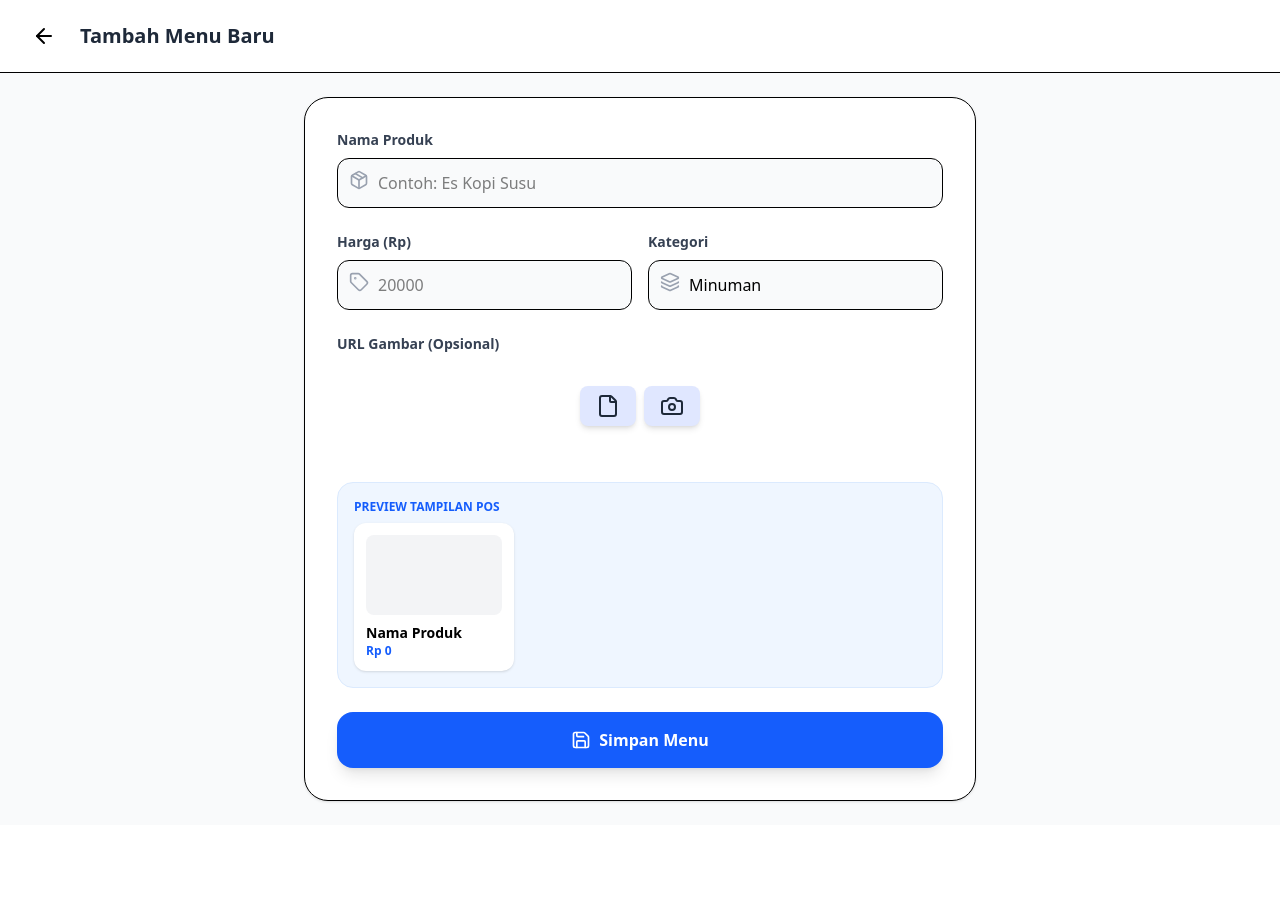
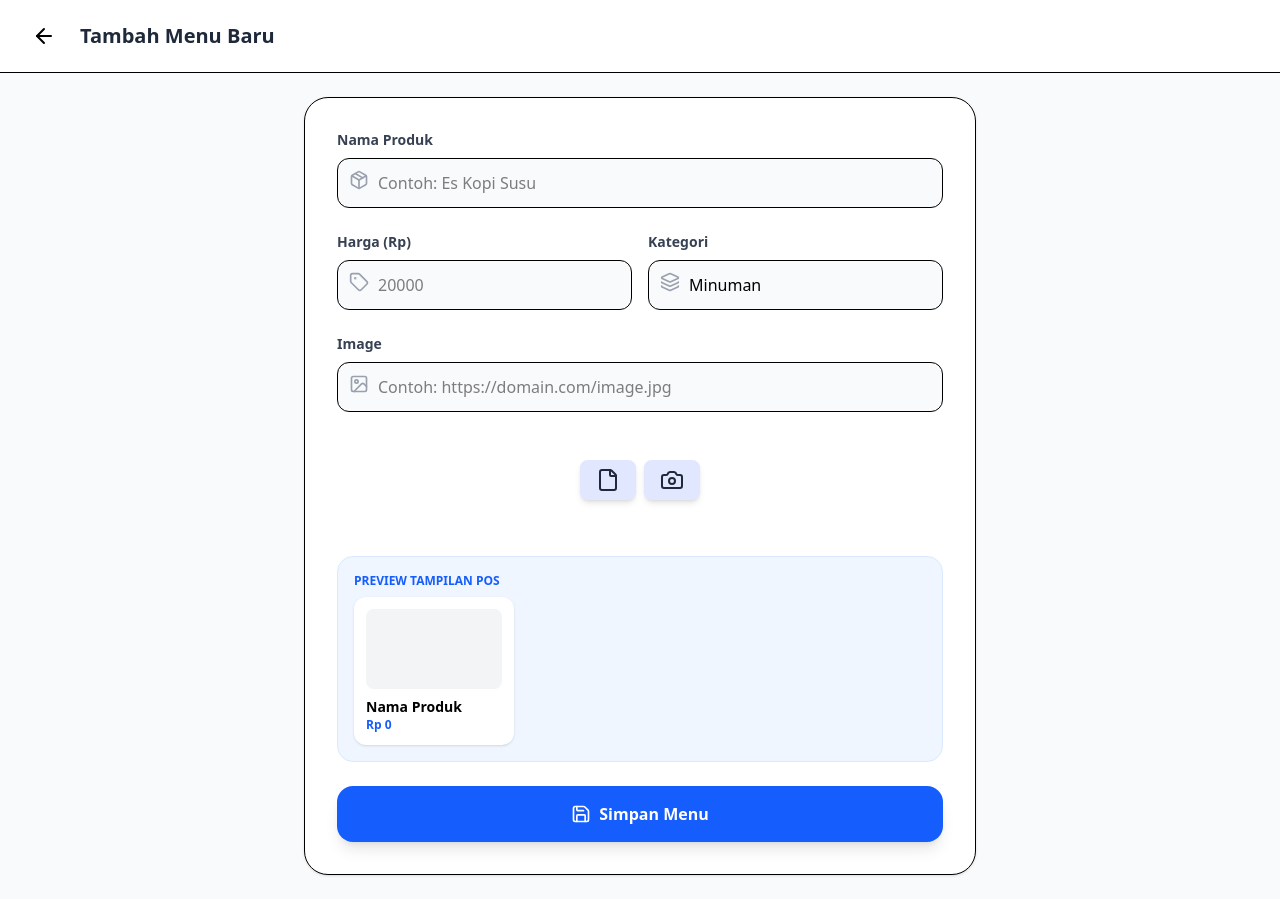
Before and after one commit to koenarief/pos-fnb-app, a React (Vite) app: page /menu/add in a window 1280 px wide. Before the commit the page ends 825 px from the top, so only its background shows below. Built offline with nearby package versions, Linux system fonts and the light colour scheme; no server answers; sample sign-in values are in the browser's storage.

Commit message:
navigasi

```diff
--- a/src/pages/AddMenu.jsx
+++ b/src/pages/AddMenu.jsx
@@ -30,8 +30,14 @@ const AddMenu = () => {
     try {
       await addProduct(claims?.merchantId, userId, formData);
       toast("Produk berhasil ditambahkan!");
-	  dispatch(fetchProducts(claims?.merchantId));
-      navigate('/menu/manage');
+	    dispatch(fetchProducts(claims?.merchantId));
+      setFormData({
+        name: '',
+        price: '',
+        category: 'Minuman',
+        image: ''
+      });
+      // navigate('/menu/manage');
     } catch (error) {
       console.error(error);
       toast("Gagal menambahkan produk.");
@@ -44,7 +50,7 @@ const AddMenu = () => {
     <div className="min-h-screen bg-gray-50 flex flex-col">
       {/* Header */}
       <header className="bg-white border-b px-6 py-4 flex items-center gap-4">
-        <button onClick={() => navigate(-1)} className="p-2 hover:bg-gray-100 rounded-full transition">
+        <button onClick={() => navigate('/menu/manage')} className="p-2 hover:bg-gray-100 rounded-full transition">
           <ArrowLeft size={24} />
         </button>
         <h1 className="text-xl font-bold text-gray-800">Tambah Menu Baru</h1>
@@ -69,6 +75,8 @@ const AddMenu = () => {
                 />
               </div>
             </div>
+
+
 
             <div className="grid grid-cols-2 gap-4">
               {/* Input Harga */}
@@ -106,9 +114,23 @@ const AddMenu = () => {
               </div>
             </div>
 
+            <div>
+              <label className="block text-sm font-semibold text-gray-700 mb-2">Image</label>
+              <div className="relative">
+                <ImageIcon className="absolute left-3 top-3 text-gray-400" size={20} />
+                <input
+                  type="text"
+                  required
+                  className="w-full pl-10 pr-4 py-3 bg-gray-50 border rounded-xl outline-none focus:ring-2 focus:ring-blue-500"
+                  placeholder="Contoh: https://domain.com/image.jpg"
+                  value={formData.image}
+                  onChange={(e) => setFormData({...formData, image: e.target.value})}
+                />
+              </div>
+            </div>
+
             {/* Input URL Gambar */}
             <div>
-              <label className="block text-sm font-semibold text-gray-700 mb-2">URL Gambar (Opsional)</label>
               <div className="relative">
                 <ImageUploader
                   setImageUrl={(image) => setFormData({...formData, image: image})}
--- a/src/pages/Home.jsx
+++ b/src/pages/Home.jsx
@@ -1,4 +1,4 @@
-import React, { useEffect, useState } from 'react';
+import { useEffect, useState } from 'react';
 import { useNavigate } from 'react-router-dom';
 import { auth } from '../firebase/config'; // Pastikan path config benar
 import { signOut } from 'firebase/auth';
@@ -51,16 +51,16 @@ const menuItems = [
   },
   {
     title: 'Setting',
-    icon: <Settings size={40} />, // Calculator melambangkan perhitungan profit bersih
-    color: 'bg-slate-700',
+    icon: <Settings size={40} />,
+    color: 'bg-zinc-500',
     path: '/settings'
   },
 ];
 
 const Home = () => {
   const navigate = useNavigate();
-  const [isLoggingOut, setIsLoggingOut] = React.useState(false);
-  const [openLogout, setOpenLogout] = React.useState(false);
+  const [isLoggingOut, setIsLoggingOut] = useState(false);
+  const [openLogout, setOpenLogout] = useState(false);
   const claims = useUserClaims();
   const dispatch = useDispatch();
   const { profile, loading } = useSelector((state) => state.merchant);
--- a/src/pages/ManageMenu.jsx
+++ b/src/pages/ManageMenu.jsx
@@ -96,7 +96,7 @@ const ManageMenu = () => {
       <header className="bg-white border-b px-6 py-4 flex items-center justify-between">
         <div className="flex items-center gap-4">
           <button
-            onClick={() => navigate(-1)}
+            onClick={() => navigate('/')}
             className="p-2 hover:bg-gray-100 rounded-full"
           >
             <ArrowLeft />
--- a/src/pages/POS.jsx
+++ b/src/pages/POS.jsx
@@ -1,4 +1,4 @@
-import React, { useState, useEffect } from "react";
+import { useEffect } from "react";
 import { auth } from "../firebase/config"; // Import auth
 import {  saveTransaction } from "../firebase/dataService";
 import { useNavigate } from "react-router-dom";
```
